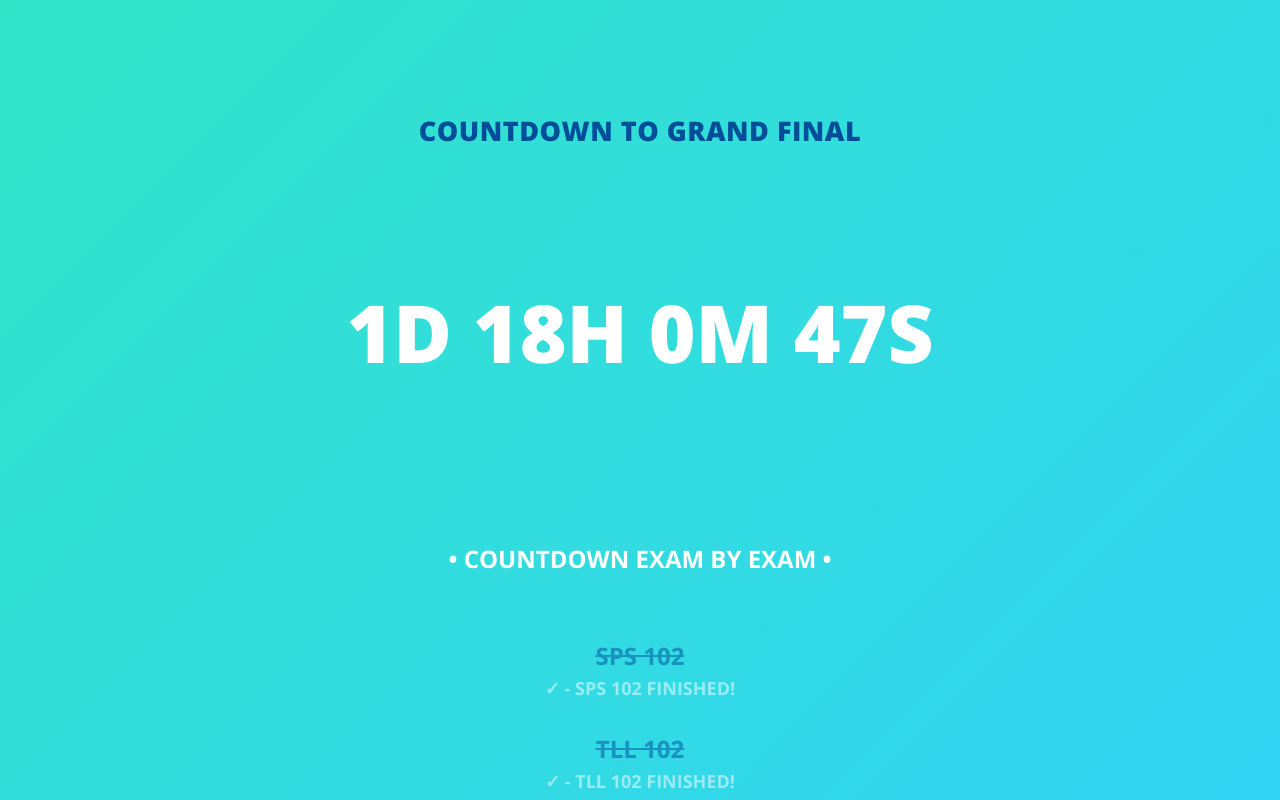
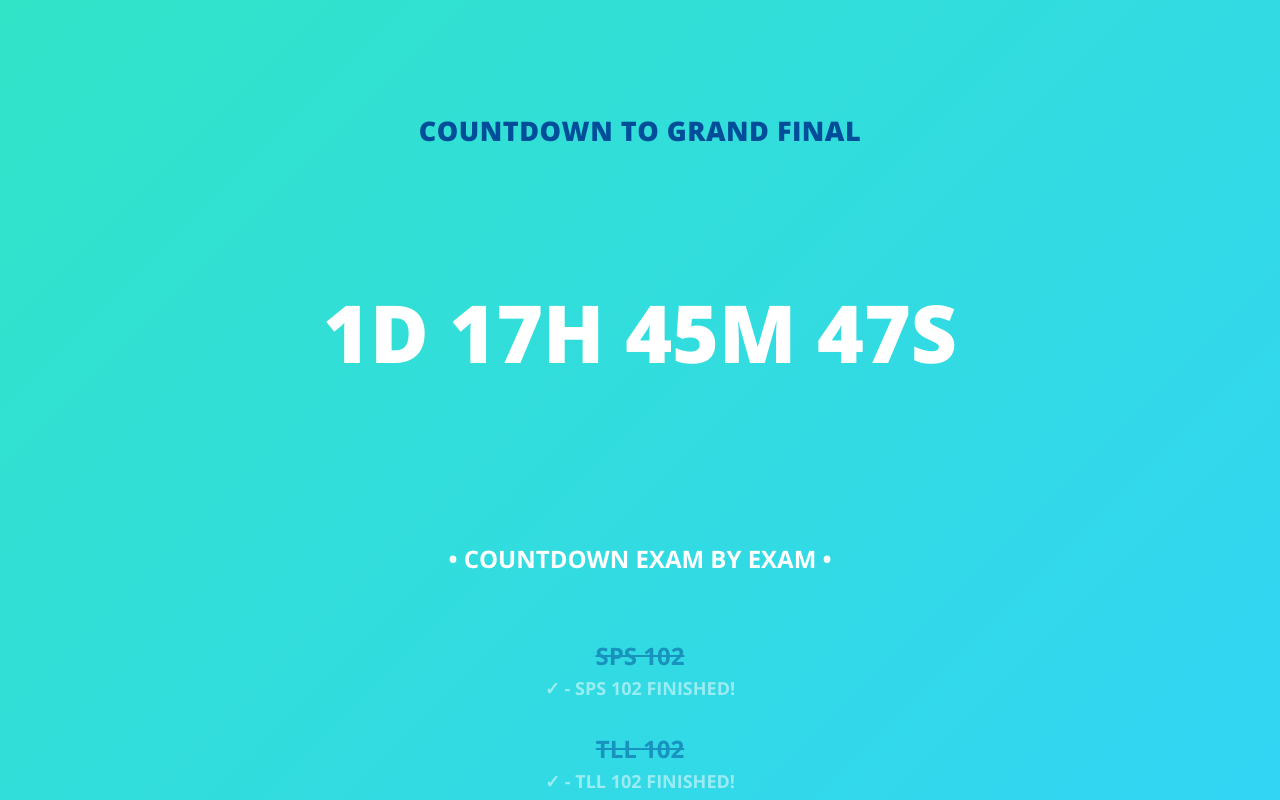
Before and after one commit to halperk/SUTools, a plain HTML site: page sufreshman-countdown-spring-2021/index.html in a window 1280 px wide. Shown: the top 800 px of the page. Drawn offline with nearby package versions, Linux system fonts and the light colour scheme.

Commit message:
Update index.html

```diff
--- a/sufreshman-countdown-spring-2021/index.html
+++ b/sufreshman-countdown-spring-2021/index.html
@@ -240,9 +240,9 @@
             var timeHIST192 = new Date("May 31, 2021 15:30:00").getTime();
             var timeMATH102 = new Date("Jun 2, 2021 11:20:00").getTime();
             var timeCS201 = new Date("Jun 2, 2021 19:00:00").getTime();
-            var timeNS102 = new Date("Jun 4, 2021 12:00:00").getTime();
+            var timeNS102 = new Date("Jun 4, 2021 11:45:00").getTime();
 
-            var timeFinal = new Date("Jun 4, 2021 12:00:00").getTime();
+            var timeFinal = new Date("Jun 4, 2021 11:45:00").getTime();
 
             function howMuchTimeLeft(final_time, now_time, timer_no, exam_no, exam_name) {
                 var timeLeft = final_time - now_time;
```
